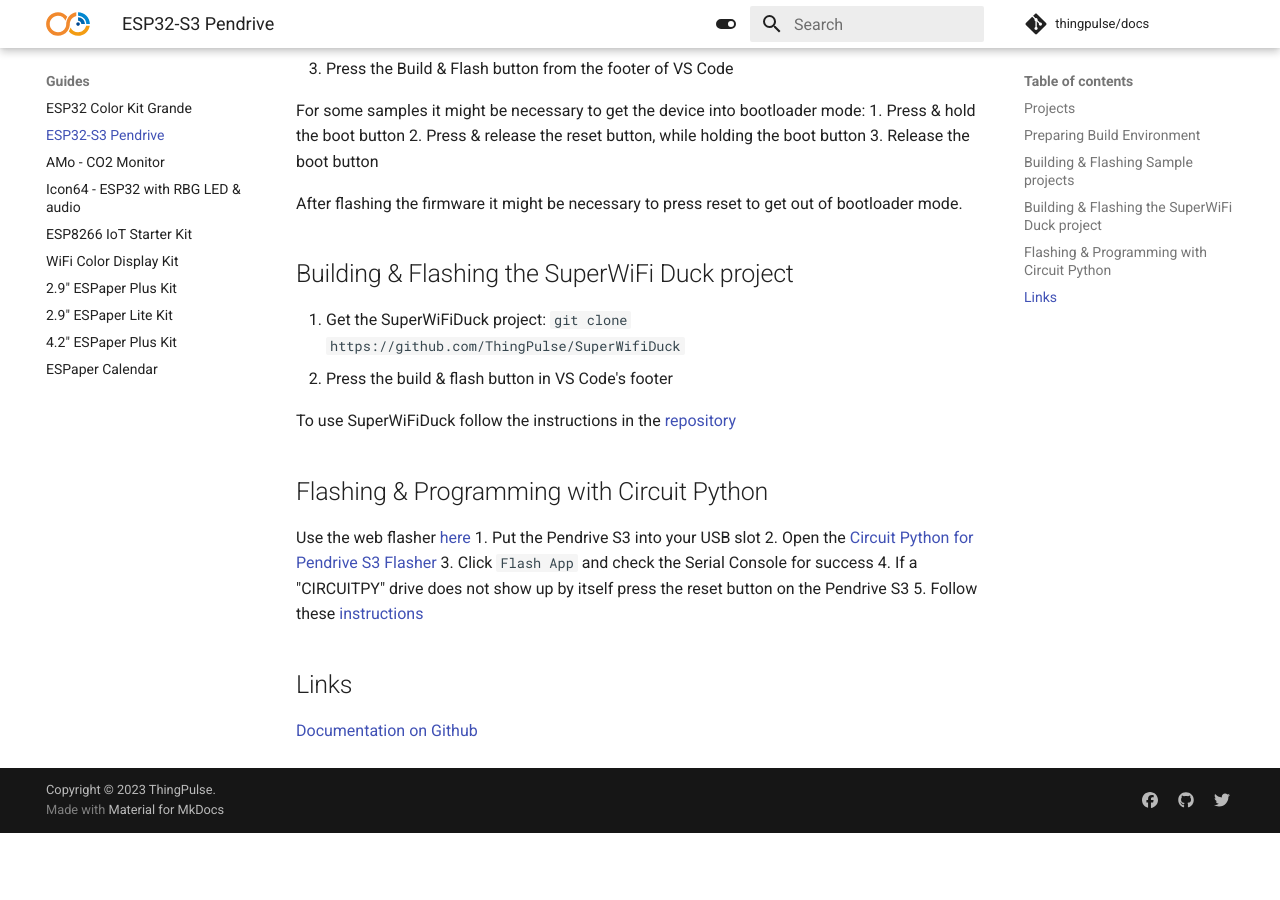
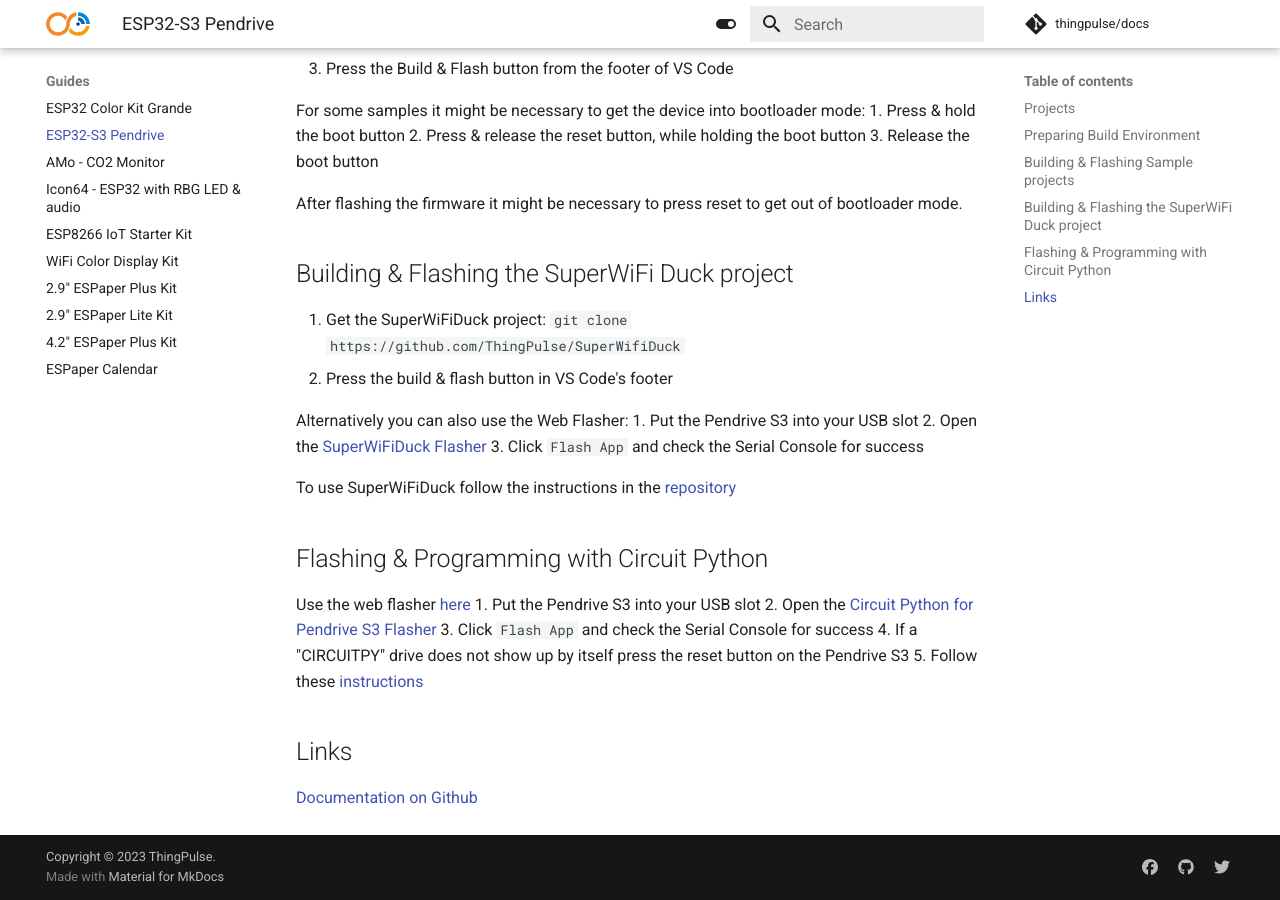
Before and after one commit to ThingPulse/docs, an MkDocs documentation site: the page built from docs/guides/esp32-s3-pendrive.md, in a window 1280 px wide and 900 px high, scrolled down 1302 px. Built offline with MkDocs 1.6.1 and Material for MkDocs 9.7.7, drawn with Linux system fonts in a browser that asks for light colours; comment, search, counter and statistics services are not loaded; before the commit the page ends 2135 px from its top, so only the background shows below that.

Commit message:
Add link to the web flasher for Super Wifi Duck

```diff
--- a/docs/guides/esp32-s3-pendrive.md
+++ b/docs/guides/esp32-s3-pendrive.md
@@ -27,6 +27,11 @@
 1. Get the SuperWiFiDuck project: `git clone https://github.com/ThingPulse/SuperWifiDuck`
 2. Press the build & flash button in VS Code's footer
 
+Alternatively you can also use the Web Flasher:
+1. Put the Pendrive S3 into your USB slot
+2. Open the [SuperWiFiDuck Flasher](https://app-market.thingpulse.com/device/tp-pendrive-s3/app/tp-pendrive-s3-super-wifi-duck)
+3. Click `Flash App` and check the Serial Console for success
+
 To use SuperWiFiDuck follow the instructions in the [repository](https://github.com/ThingPulse/SuperWifiDuck)
 
 ## Flashing & Programming with Circuit Python
```
